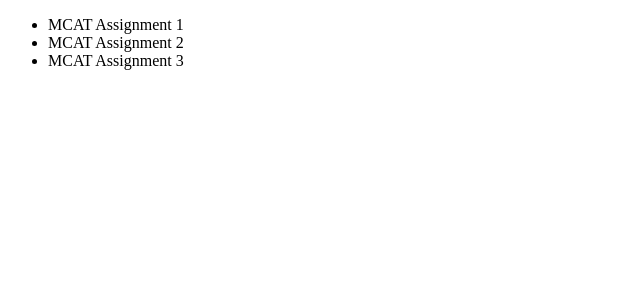
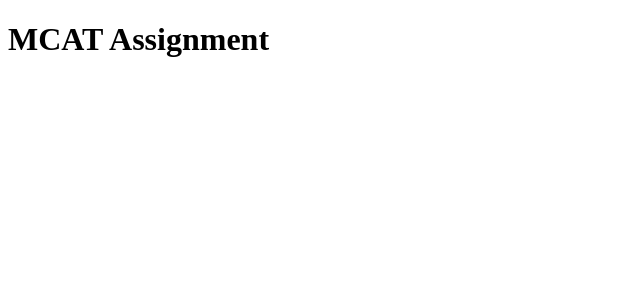
Before and after one commit to seemajune/react-webp, a React app: page / in a window 1280 px wide. Shown: the top 300 px of the page, without its empty margins (0-640 px from the left). Built offline with nearby package versions, Linux system fonts and the light colour scheme; the HTML template or start-up script is replaced by a standard one.

Commit message:
adds assignment detail and maps assignment info to display

```diff
--- a/src/app.jsx
+++ b/src/app.jsx
@@ -1,12 +1,10 @@
 import React from 'react'
 import ReactDOM from 'react-dom'
 
-import AssignmentList from './assignmentList.jsx'
+import AssignmentCard from './AssignmentCard.jsx'
 
-let cards = [
-    {'title': 'MCAT Assignment 1', 'id': 1},
-    {'title': 'MCAT Assignment 2', 'id': 2},
-    {'title': 'MCAT Assignment 3', 'id': 3}
-];
+let assignment = [
+    {'title': 'MCAT Assignment', 'subtitle': 'MCAT Diagnostic Exam', 'id': 1}
+]
 
-ReactDOM.render(<AssignmentList cards={cards} />, document.getElementById("baseElement"))
+ReactDOM.render(<AssignmentCard card={assignment} />, document.getElementById("assignment"))
--- /dev/null
+++ b/src/assignmentCard.jsx
@@ -0,0 +1,13 @@
+import React from 'react'
+import Card from './card'
+
+class AssignmentCard extends React.Component {
+    render() {
+        let cardDetails = this.props.card.map((assignment) => {
+            return (<h1 key={assignment.id}>{assignment.title}</h1>)
+        })
+        return <div>{cardDetails}</div>
+    }
+}
+
+export default AssignmentCard
--- a/src/assignmentList.jsx
+++ /dev/null
@@ -1,12 +0,0 @@
-import React from 'react'
-
-class AssignmentList extends React.Component {
-    render() {
-        let elements = this.props.cards.map((element) => {
-            return (<li key={element.id}>{element.title}</li>)
-        })
-        return <ul>{elements}</ul>
-    }
-}
-
-export default AssignmentList
--- a/src/card.jsx
+++ b/src/card.jsx
@@ -0,0 +1,13 @@
+import React from 'react'
+
+class Card extends React.Component {
+    render() {
+        return (
+            <li>
+                {this.props.card.title}
+            </li>
+        )
+    }
+}
+
+export default Card
```
Also changed, not shown: 2 other files (tests, documents, lock files or other folders).
